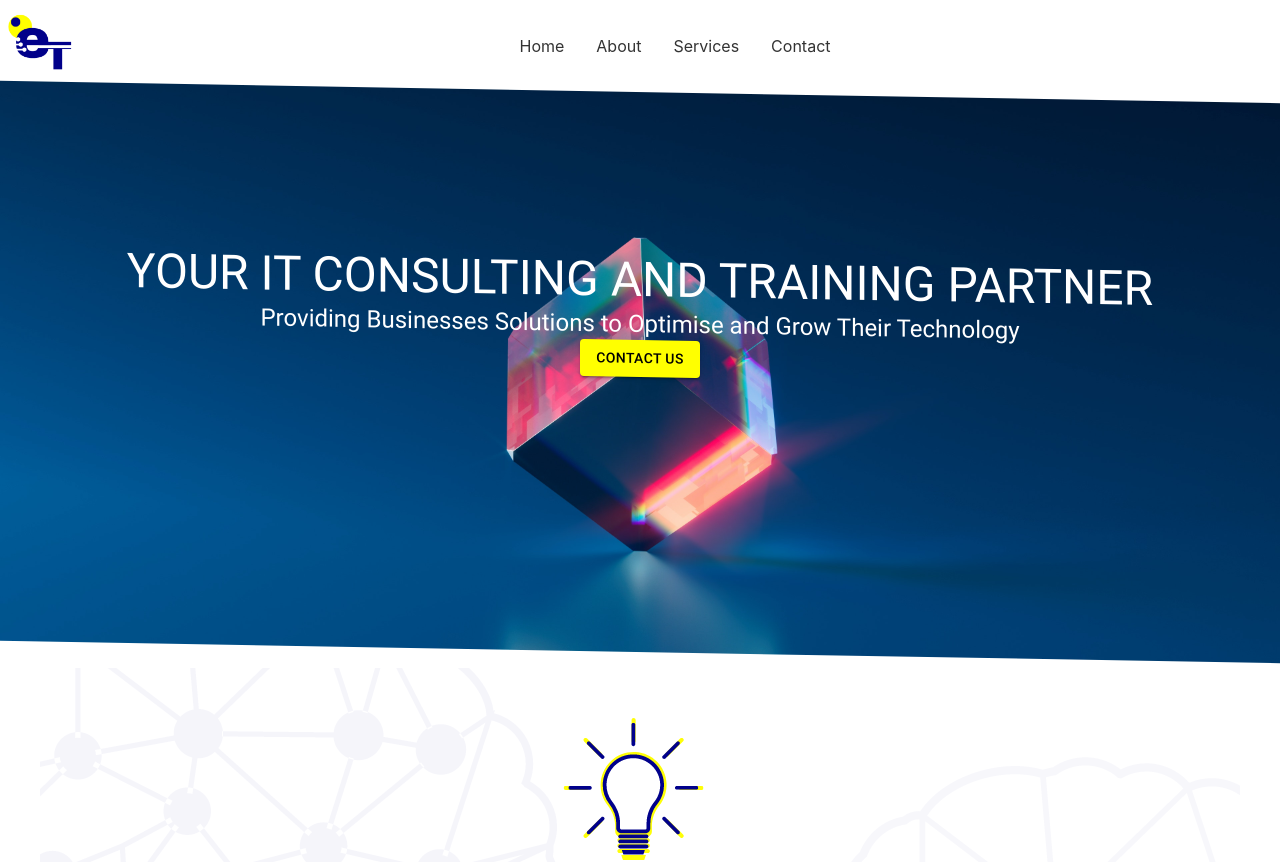
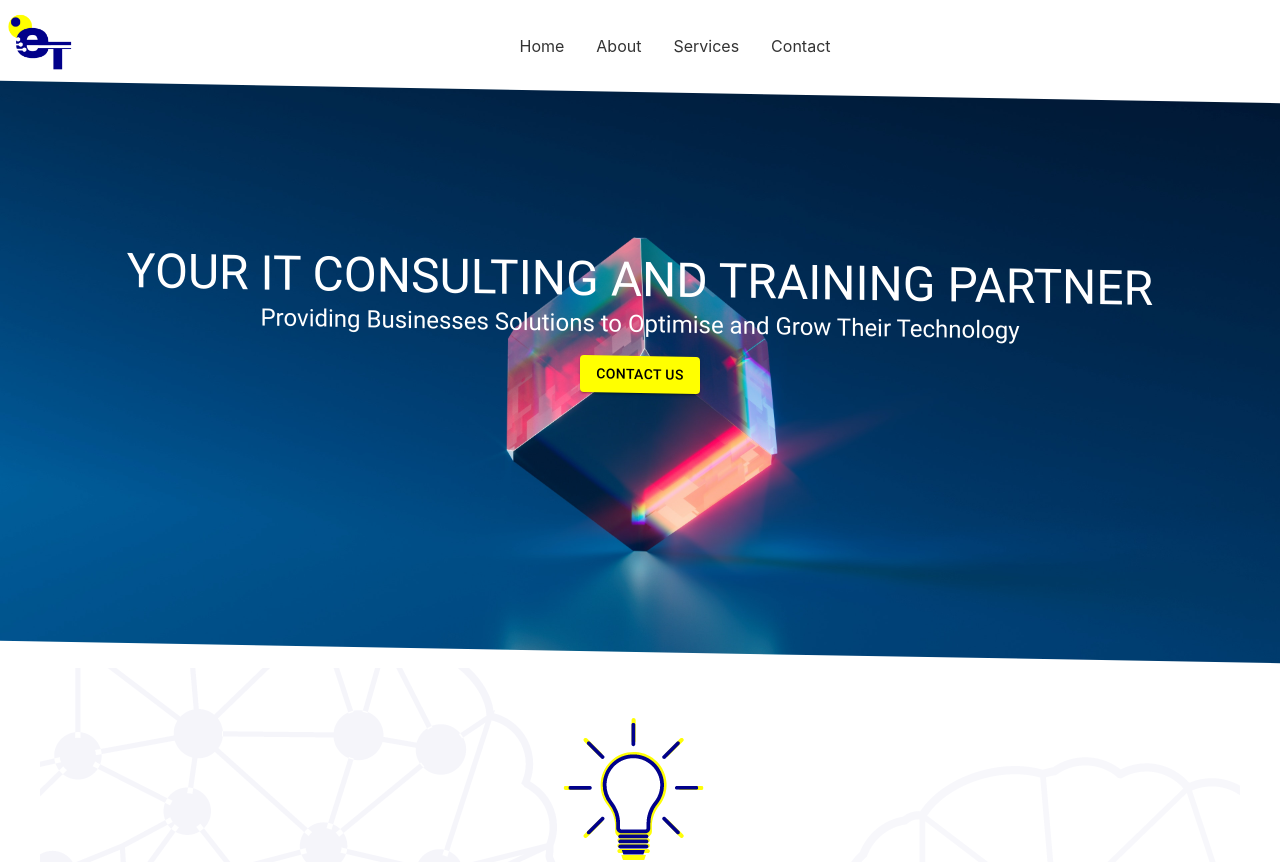
Before and after one commit to kgauzampe/econo, a React (Create React App) app: page / in a window 1280 px wide. Shown: the top 862 px of the page. Built offline with nearby package versions, Linux system fonts and the light colour scheme.

Commit message:
Styling adjusted

```diff
--- a/src/Components/Card-Carousel/Carousel.css
+++ b/src/Components/Card-Carousel/Carousel.css
@@ -5,9 +5,8 @@
   justify-content: center;
   align-items: center;
   height: 100vh;
-  /* transform: skewY(-2deg); */
 }
 .carousel-root {
-  max-width: 300px; /* Adjust as needed */
+  max-width: 300px;
   width: 100%;
 }
--- a/src/Components/Home/home.css
+++ b/src/Components/Home/home.css
@@ -21,6 +21,7 @@
   }
   .homeText{
      padding-top: 10em;
+     padding-bottom: 1em;
   }
   .homeBtn{
     /* color: #FFFF00 ; */
```
